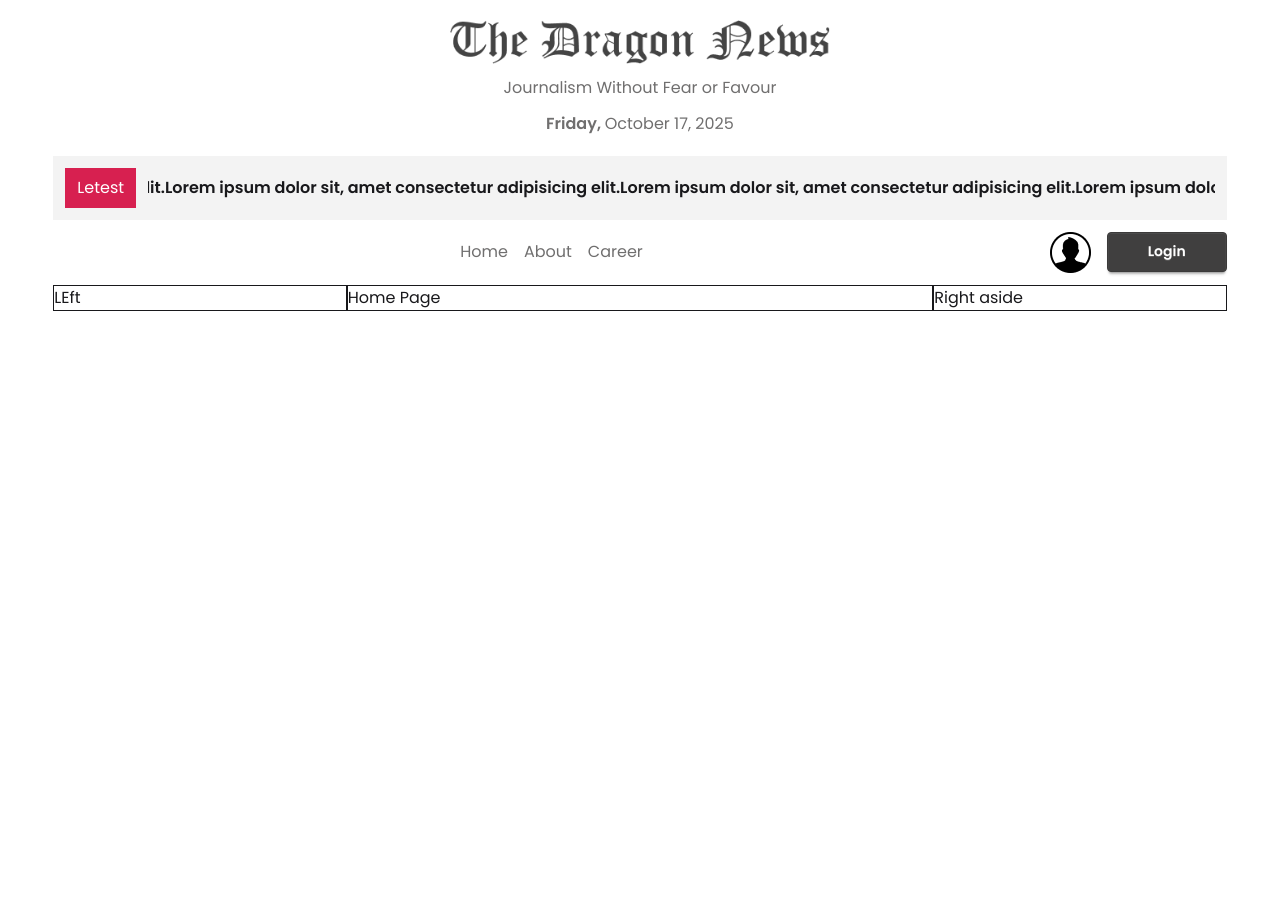
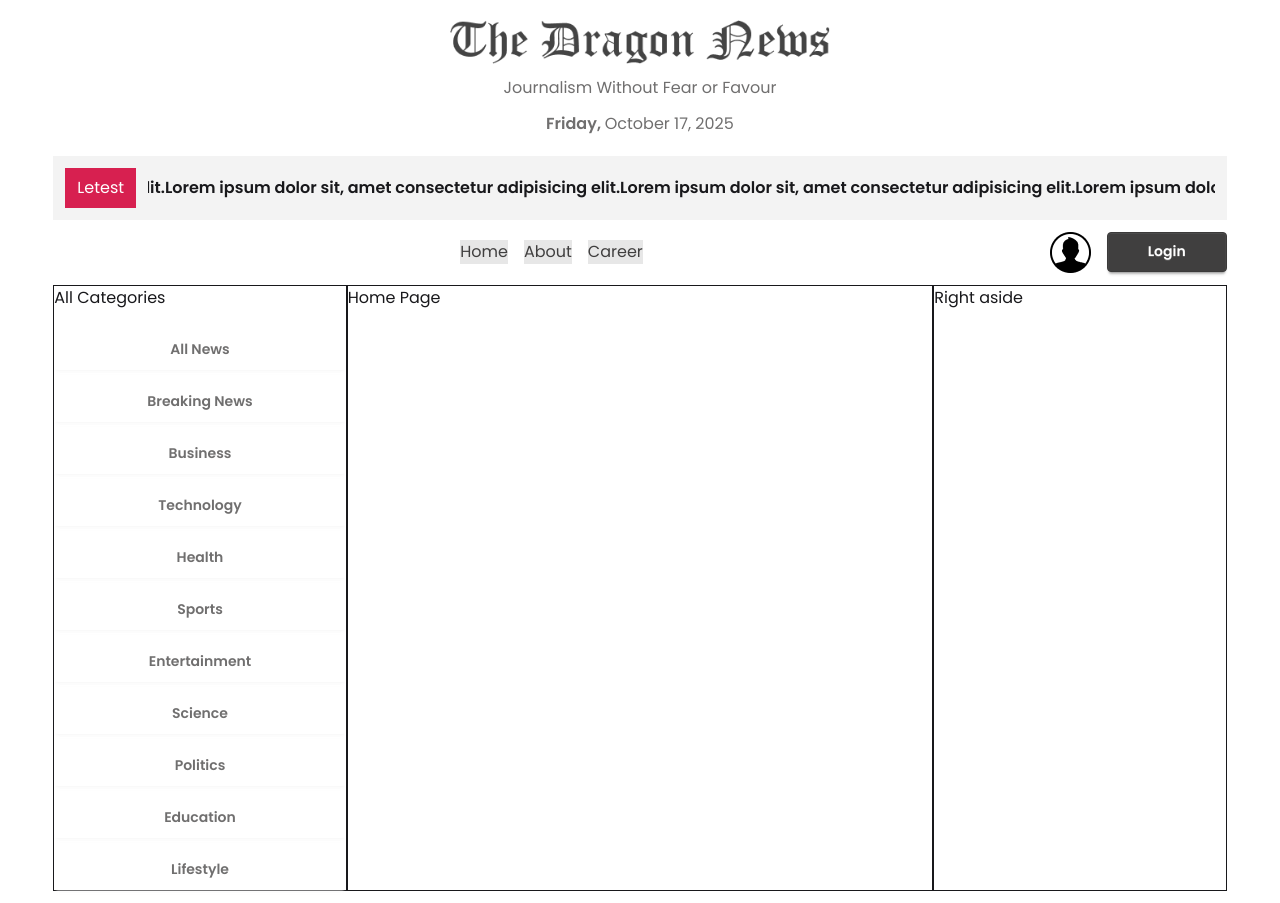
Before and after one commit to Nur-Nayeem/Dragon-News-React-Project, a React (Vite) app: page / in a window 1280 px wide. Before the commit the page ends 800 px from the top, so only its background shows below. Built offline with nearby package versions, Linux system fonts and the light colour scheme.

Commit message:
added category section and category data load

```diff
--- a/src/components/Categories.jsx
+++ b/src/components/Categories.jsx
@@ -1,9 +1,21 @@
-import React from "react";
-
+import React, { use } from "react";
+import { NavLink } from "react-router";
+const categoryPromies = fetch("/categories.json").then((res) => res.json());
 const Categories = () => {
+  const categories = use(categoryPromies);
   return (
-    <div>
-      <h2>All Categories</h2>
+    <div className="grid grid-cols-1 mt-5 gap-3">
+      {categories.map((category) => (
+        <NavLink
+          to={`/category/${category.id}`}
+          key={category.id}
+          className={
+            "btn border-0 text-accent bg-base-100 hover:bg-base-200 font-semibold"
+          }
+        >
+          {category.name}
+        </NavLink>
+      ))}
     </div>
   );
 };
--- a/src/components/homeLayout/LeftAside.jsx
+++ b/src/components/homeLayout/LeftAside.jsx
@@ -1,9 +1,15 @@
-import React from "react";
+import React, { Suspense } from "react";
+import Categories from "../Categories";
 
 const LeftAside = () => {
   return (
     <div>
-      <h1>LEft</h1>
+      <h2>All Categories </h2>
+      <Suspense
+        fallback={<span className="loading loading-dots loading-xl"></span>}
+      >
+        <Categories />
+      </Suspense>
     </div>
   );
 };
--- a/src/index.css
+++ b/src/index.css
@@ -17,3 +17,7 @@
 * {
   font-family: "Poppins", sans-serif;
 }
+
+a.active {
+  @apply text-primary bg-base-300;
+}
--- a/src/pages/CategoryNews.jsx
+++ b/src/pages/CategoryNews.jsx
@@ -1,7 +1,9 @@
 import React from "react";
+import { useParams } from "react-router";
 
 const CategoryNews = () => {
-  return <div>CAtegory news</div>;
+  const { id } = useParams();
+  return <div>Category news {id}</div>;
 };
 
 export default CategoryNews;
```
